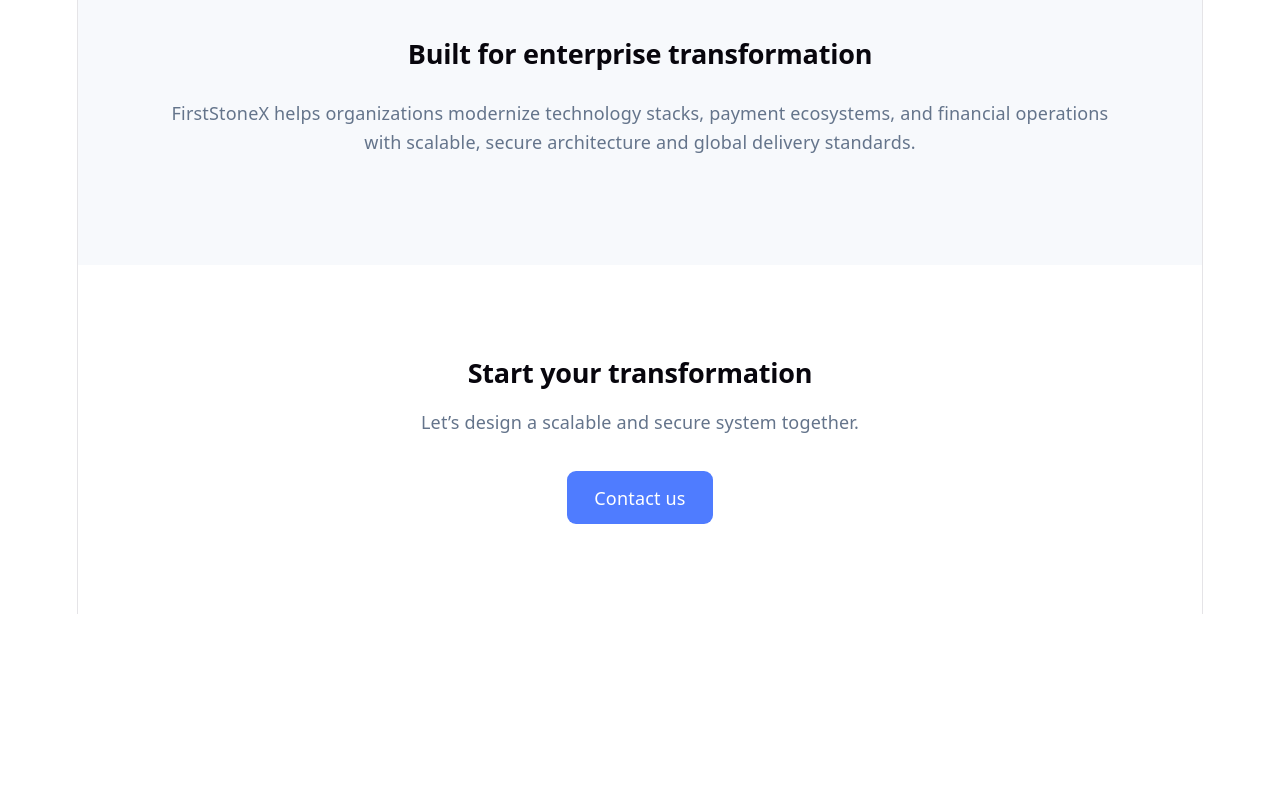
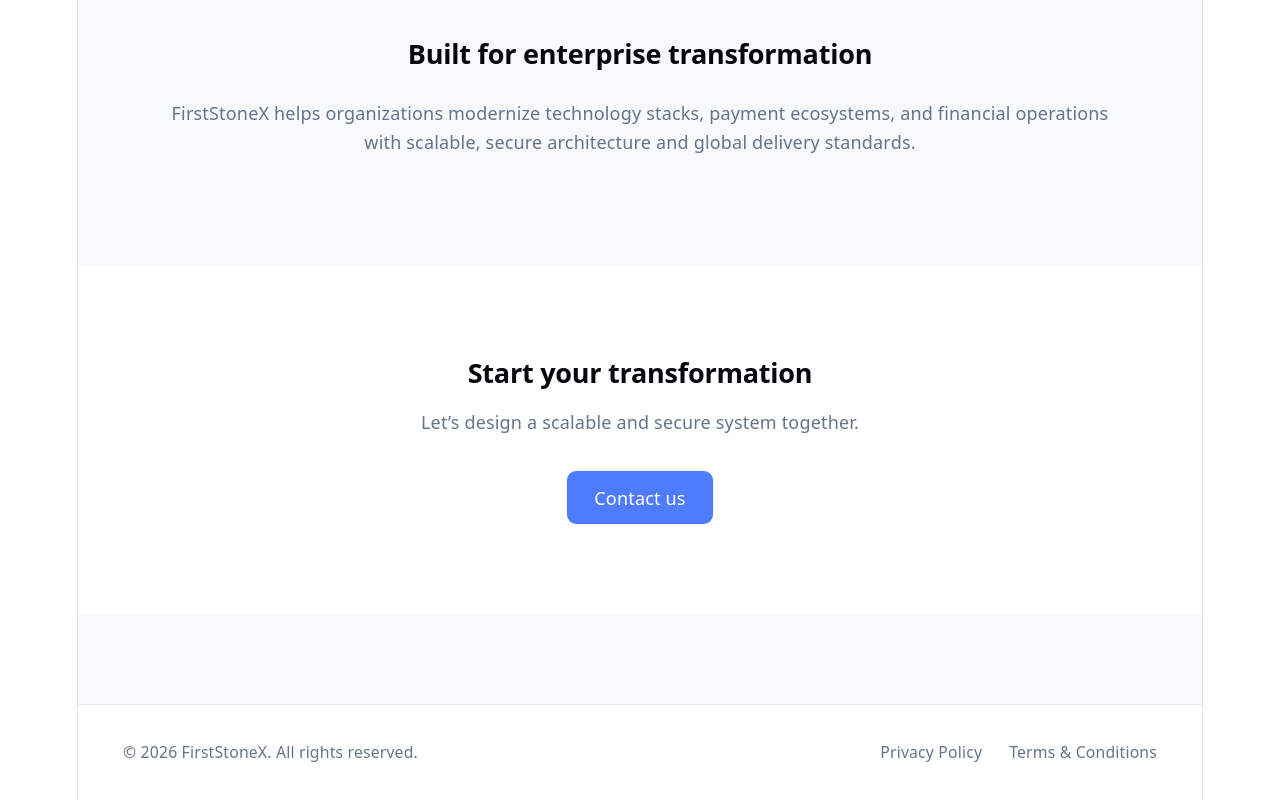
Before and after one commit to morabitsaad/mybusiness_website, a React (Vite) app: page / in a window 1280 px wide. Shown: the part 1350-2150 px from the top of the page. Before the commit the page ends 1964 px from the top, so only its background shows below. Built offline with nearby package versions, Linux system fonts and the light colour scheme.

Commit message:
Mise à jour

```diff
--- a/src/App.jsx
+++ b/src/App.jsx
@@ -159,6 +159,37 @@
 
       </section>
 
+	  {/* FOOTER */}
+		<footer className="bg-white border-t border-slate-200 px-10 py-8 mt-20">
+
+		  <div className="max-w-6xl mx-auto flex flex-col md:flex-row justify-between items-center text-sm text-slate-500">
+
+			<div>
+			  © {new Date().getFullYear()} FirstStoneX. All rights reserved.
+			</div>
+
+			<div className="flex gap-6 mt-4 md:mt-0">
+
+			  <Link
+				to="/privacy-policy"
+				className="hover:text-slate-900 transition"
+			  >
+				Privacy Policy
+			  </Link>
+
+			  <Link
+				to="/terms-and-conditions"
+				className="hover:text-slate-900 transition"
+			  >
+				Terms & Conditions
+			  </Link>
+
+			</div>
+
+		  </div>
+
+		</footer>
+
     </Layout>
   );
 }
```
